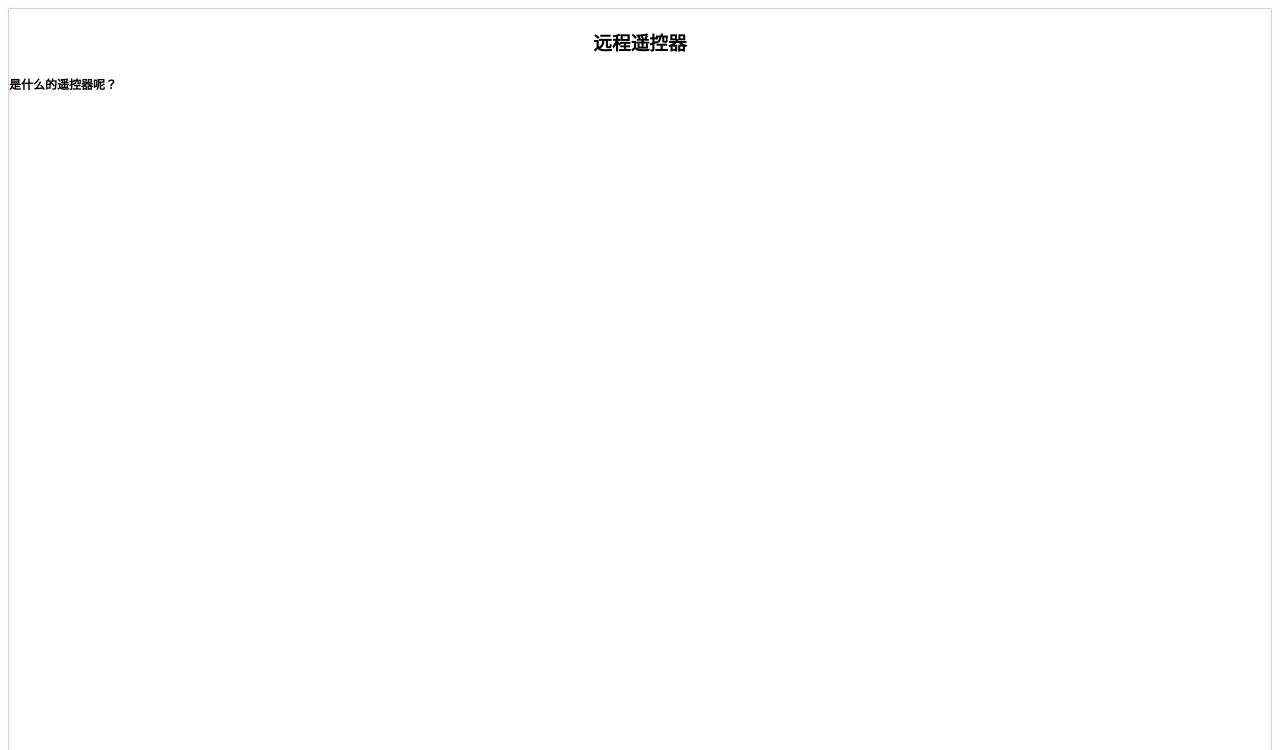
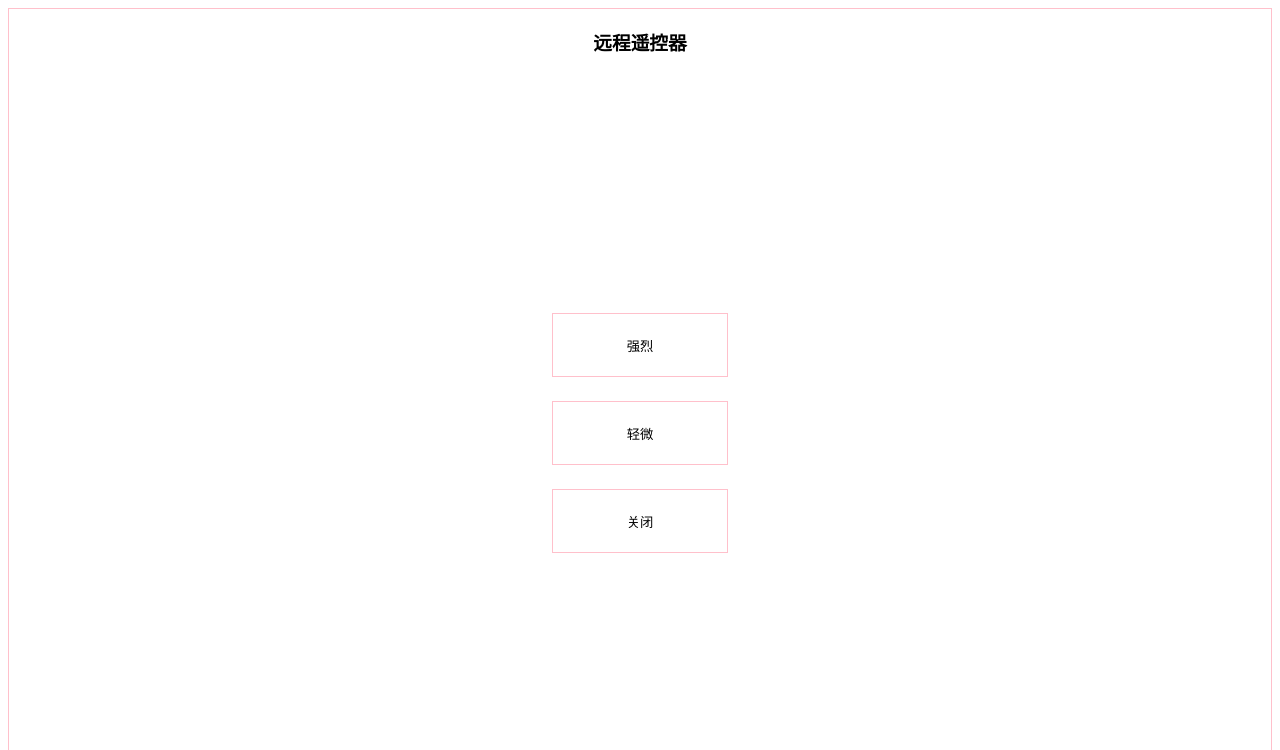
Before and after one commit to 233zrl/Kongzq, a plain HTML site: page index.html in a window 1280 px wide. Shown: the top 750 px of the page. Drawn offline with Linux system fonts and the light colour scheme.

Commit message:
Update index.html

```diff
--- a/index.html
+++ b/index.html
@@ -6,56 +6,64 @@
   <meta name="viewport" content="width=device-width, initial-scale=1">
   <title>远程遥控器</title>
   <style>
-     body{
+    body {
       border: 1px pink solid;
       height: 95vh
     }
-	  h5{
-	  font-size:12px;
-	  }
-     h3{
+
+    h3 {
       text-align: center;
     }
-     div input{
+
+    .div1 {
+      position: relative;
+      position: absolute;
+      left: calc(50% - 11vh);
+
+    }
+
+    div input {
       display: block;
-       position: relative;
-       left: 34%;
+      /*position: relative;
+       left: 14vh;*/
       background: white;
       border: 1px pink solid;
-       height: 12vw;
-       width: 30vw;
-       margin-bottom: 5vw;
+      height: 8vh;
+      width: 22vh;
+      margin-bottom: 3vh;
     }
-     div input:active{
+
+    div input:active {
       background: #E9E2E2
     }
   </style>
 </head>
 
 <body>
+
   <h3>远程遥控器</h3>
-	<h5>是什么的遥控器呢？</h5>
-<div style="height: 50vw"></div>
-<div>
+  <div style="height: 30vh"></div>
+  <div class="div1">
     <!--不会js行内写法应付一下-->
+    <!--不是说行内吗?-->
     <input id="button1" onclick="bt1()" value="强烈" type="button">
     <input onclick="bt1()" value="轻微" type="button">
     <input onclick="bt1()" value="关闭" type="button">
   </div>
   <script>
+    //书写格式如下：
+    function tiao() {
+      window.location.href = "https://b23.tv/rLEY2Li"
+    }
 
-//书写格式如下：
-function tiao () {
-  window.location.href="https://b23.tv/HtSnMl3"
-}
-	function bt1(){
+    function bt1() {
 
       if (navigator.vibrate) {
         navigator.vibrate(200);
       } else if (navigator.webkitVibrate) {
         navigator.webkitVibrate(200);
       }
-setTimeout("tiao()","2000");
+      setTimeout("tiao()", "2000");
     }
     // 我是怎么在一无所知的情况下把百度的代码合在一起的....
     // 然后然后...百度不到了
```
Lines whose indentation alone changed are shown as unchanged.
